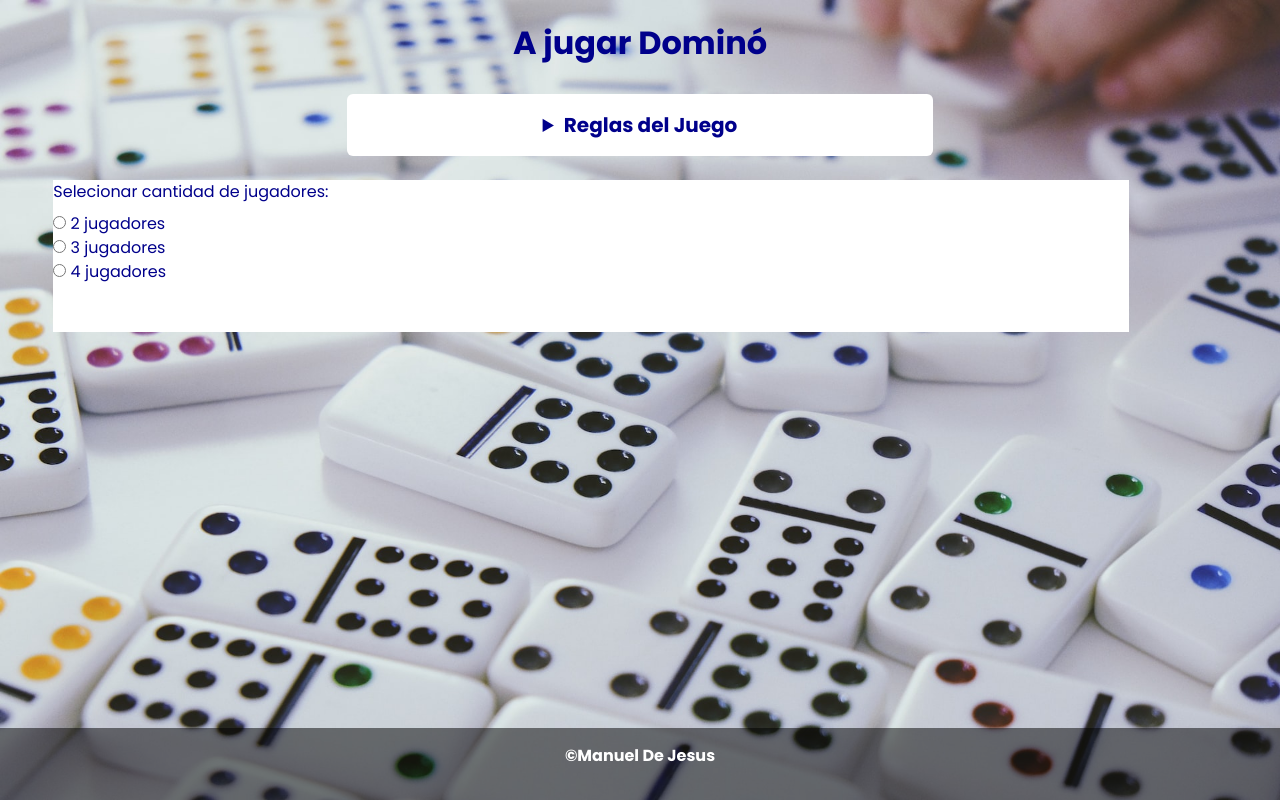
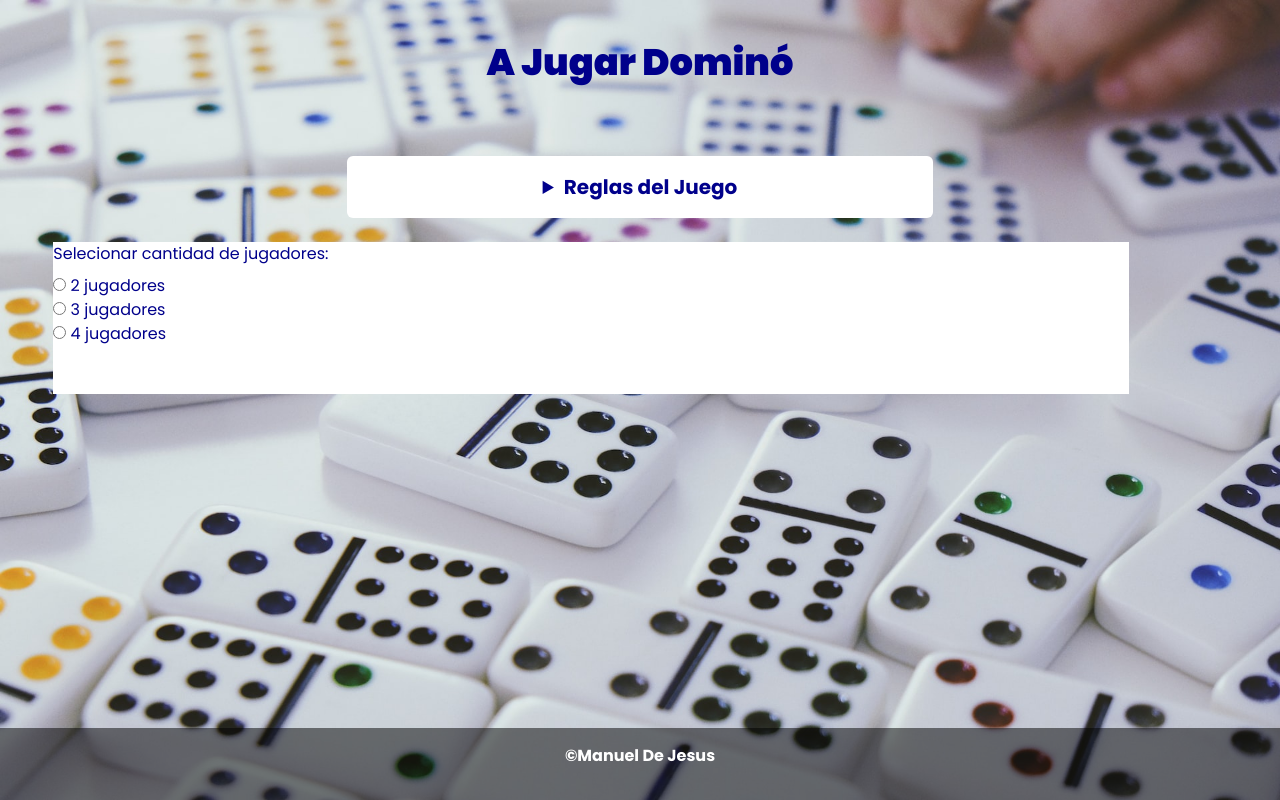
Before and after one commit to ernest03011/dominios-web, a website with bundled scripts: page build/index.html in a window 1280 px wide. Built offline with nearby package versions, Linux system fonts and the light colour scheme.

Commit message:
chore: update the header title

```diff
--- a/scss/_custom.scss
+++ b/scss/_custom.scss
@@ -6,6 +6,7 @@ $ff: 'Poppins', sans-serif;
 $fw-n: 400;
 $fw-m: 600;
 $fw-b: 700;
+$fw-lg: 900;
 
 $fs-p: 1rem;
 $fs-3: 1.5rem;
--- a/scss/sections/_header.scss
+++ b/scss/sections/_header.scss
@@ -2,7 +2,9 @@
 
 .header__title{
   padding: $spacer;
+  margin-bottom: $spacer-md;
+
   font-size: $fs-1;
-  font-weight: $fw-b;
-  margin-bottom: $spacer-md;
+  font-weight: $fw-lg;
+  text-transform: capitalize;
 }
```
Also changed, not shown: build/css/styles.css, build/index.html, 1 other file.
